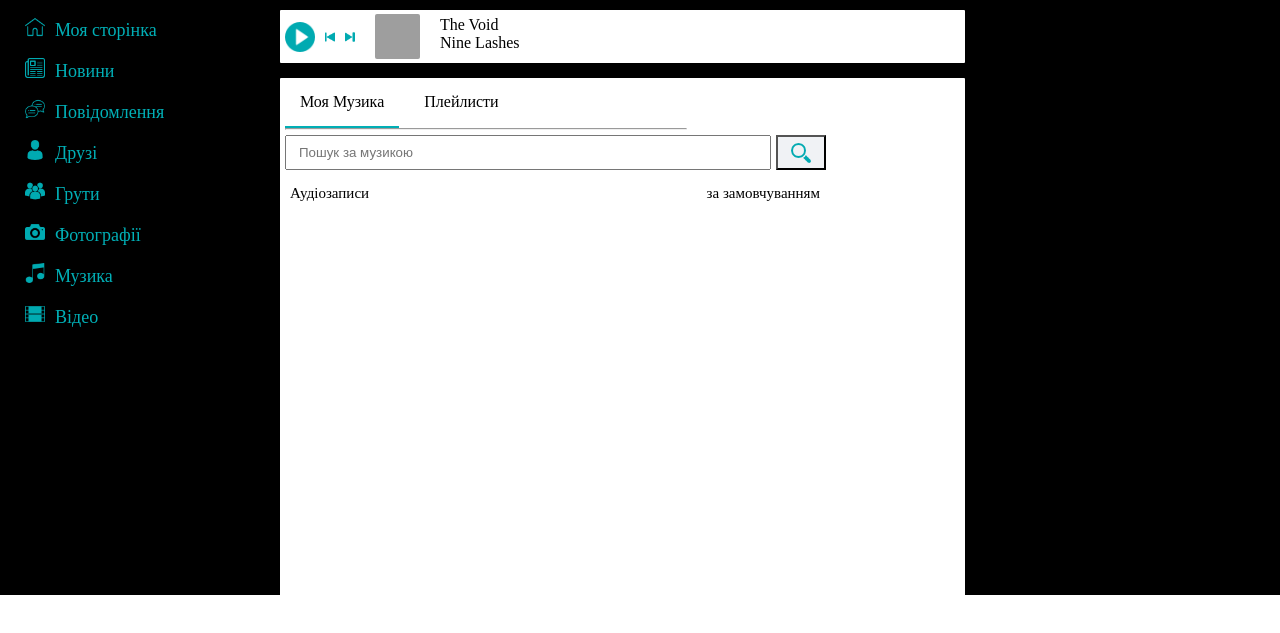
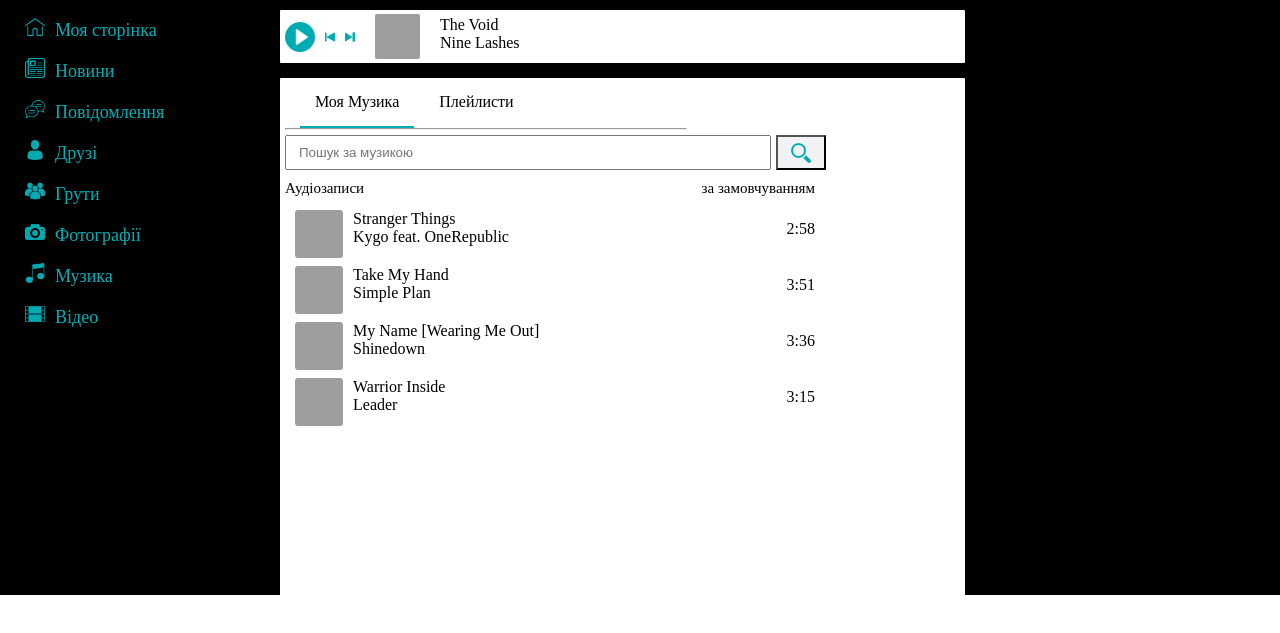
Before and after one commit to Lurix6/my_web_project, a plain HTML site: page music.html in a window 1280 px wide. Shown: the part 45-678 px from the top of the page. Drawn offline with Linux system fonts and the light colour scheme; grey boxes are pictures that could not be loaded.

Commit message:
add new music

```diff
--- a/assets/music.css
+++ b/assets/music.css
@@ -61,7 +61,6 @@
 }
 
 .curentMusic{
-
 	align-items: center;
 	display: flex;
 	min-width: 350px;
@@ -113,6 +112,7 @@
 }
 
 .category{
+	margin-left: 15px;
 	display: flex;
 }
 
@@ -143,6 +143,7 @@ hr {
 
 .search {
 	margin: 5px;
+
 }
 
 .search input{
@@ -162,9 +163,8 @@ hr {
 	width: 530px;
 	display: flex;
 	justify-content: space-between;
-	margin-top: 9px;
     font-size: 15px;
-    margin:10px;
+    margin:5px 5px;
 }
 
 .list_music{
@@ -174,8 +174,35 @@ hr {
 }
 
 
-.list_music div{
-	margin: 10px;
+.list_music > div{
+	height: 40px;
+	padding: 5px;
+	margin: 3px 10px;
 	display: flex;
 	justify-content: space-between;
 }
+
+.list_music img, .list_music > div{
+	border-radius: 3px;
+
+}
+
+.list_music img{
+	width: 48px;
+	height: 48px;
+
+}
+
+.list_music_inf{
+	margin-left: 10px;
+	display: flex;
+	flex-direction: column;
+}
+
+.list_music_time{
+	position: relative;
+	top: 10px;
+}
+.list_music > div:hover{
+    background: #d4d4d4;
+}
--- a/music.html
+++ b/music.html
@@ -88,6 +88,60 @@
 								<p>за замовчуванням</p>
 							</div>
 							<div class="list_music">
+								<div>
+									<div>
+										<img src="https://pp.userapi.com/c840424/v840424422/55939/_BqJnumm1NM.jpg" alt="">
+										<div class="list_music_inf">
+											<span>Stranger Things</span>
+											<span>Kygo  feat. OneRepublic</span>
+										</div>
+									</div>
+									<div class="list_music_time">
+										2:58
+									</div>
+								</div>
+
+								<div>
+									<div>
+										<img src="https://pp.userapi.com/c636816/v636816452/7517a/ksYp012gDwM.jpg" alt="">
+										<div class="list_music_inf">
+											<span>Take My Hand</span>
+											<span>Simple Plan</span>
+										</div>
+									</div>
+									<div class="list_music_time">
+										3:51
+									</div>
+								</div>
+
+
+								<div>
+									<div>
+										<img src="https://pp.userapi.com/c636816/v636816452/66e65/7-iDZ9DvGhA.jpg" alt="">
+										<div class="list_music_inf">
+											<span>My Name [Wearing Me Out]</span>
+											<span>Shinedown</span>
+										</div>
+									</div>
+									<div class="list_music_time">
+										3:36
+									</div>
+								</div>
+
+								<div>
+									<div>
+										<img src="https://pp.userapi.com/c636816/v636816452/66e65/7-iDZ9DvGhA.jpg" alt="">
+										<div class="list_music_inf">
+											<span>Warrior Inside</span>
+											<span>Leader</span>
+										</div>
+									</div>
+									<div class="list_music_time">
+										3:15
+									</div>
+								</div>
+
+
 
 
 							</div>
```
Also changed, not shown: assets/img/music/songs/_BqJnumm1NM.jpg (added).
